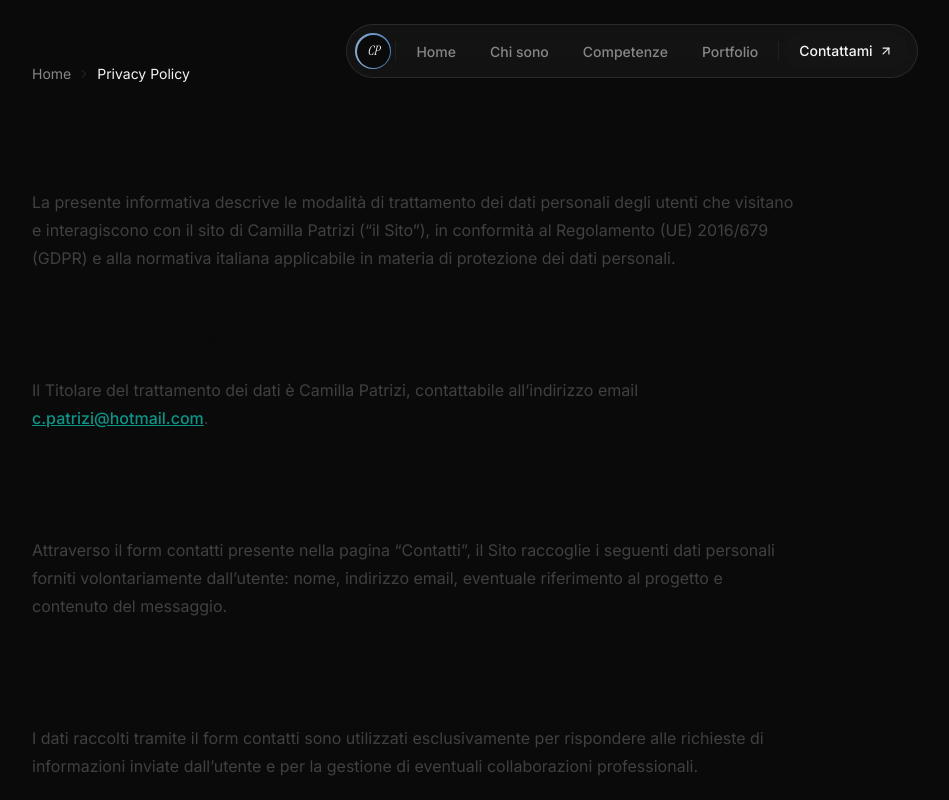
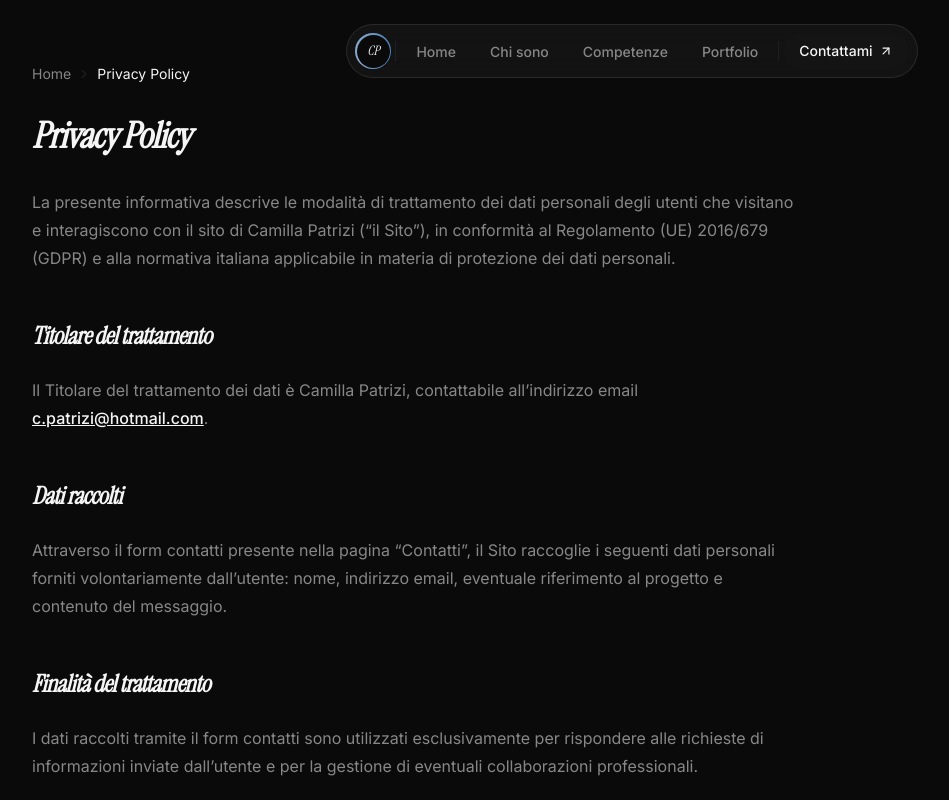
Before and after one commit to Camilla86/Camilla-Patrizi-Portfolio, a Next.js app: page /privacy-policy in a window 1280 px wide. Shown: the top 800 px of the page, without its empty margins (8-957 px from the left). Built offline with nearby package versions, Linux system fonts and the light colour scheme; no server answers.

Commit message:
Privacy Policy: tipografia display e colori per il tema scuro

```diff
--- a/src/app/privacy-policy/page.tsx
+++ b/src/app/privacy-policy/page.tsx
@@ -14,7 +14,7 @@ export default function PrivacyPolicyPage() {
     <div className="section-container py-16">
       <Breadcrumb items={[{ label: 'Home', href: '/' }, { label: 'Privacy Policy' }]} />
 
-      <div className="prose max-w-3xl prose-headings:tracking-tight prose-headings:text-neutral-950 prose-p:text-neutral-700 prose-a:text-teal-600">
+      <div className="prose prose-invert max-w-3xl prose-headings:font-display prose-headings:italic prose-headings:tracking-tight prose-headings:text-text-primary prose-p:text-muted prose-a:text-text-primary">
         <h1>Privacy Policy</h1>
         <p>
           La presente informativa descrive le modalità di trattamento dei dati personali degli utenti che
```
